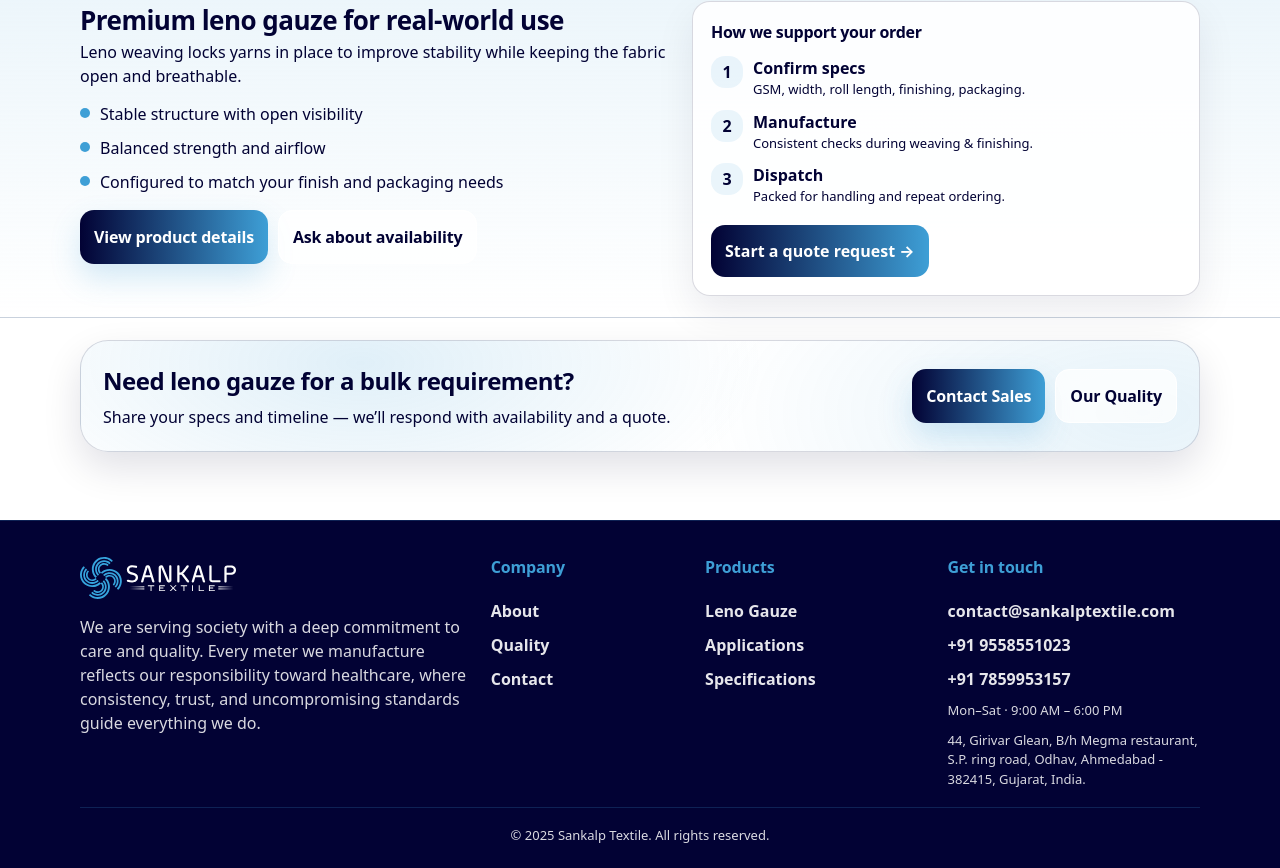
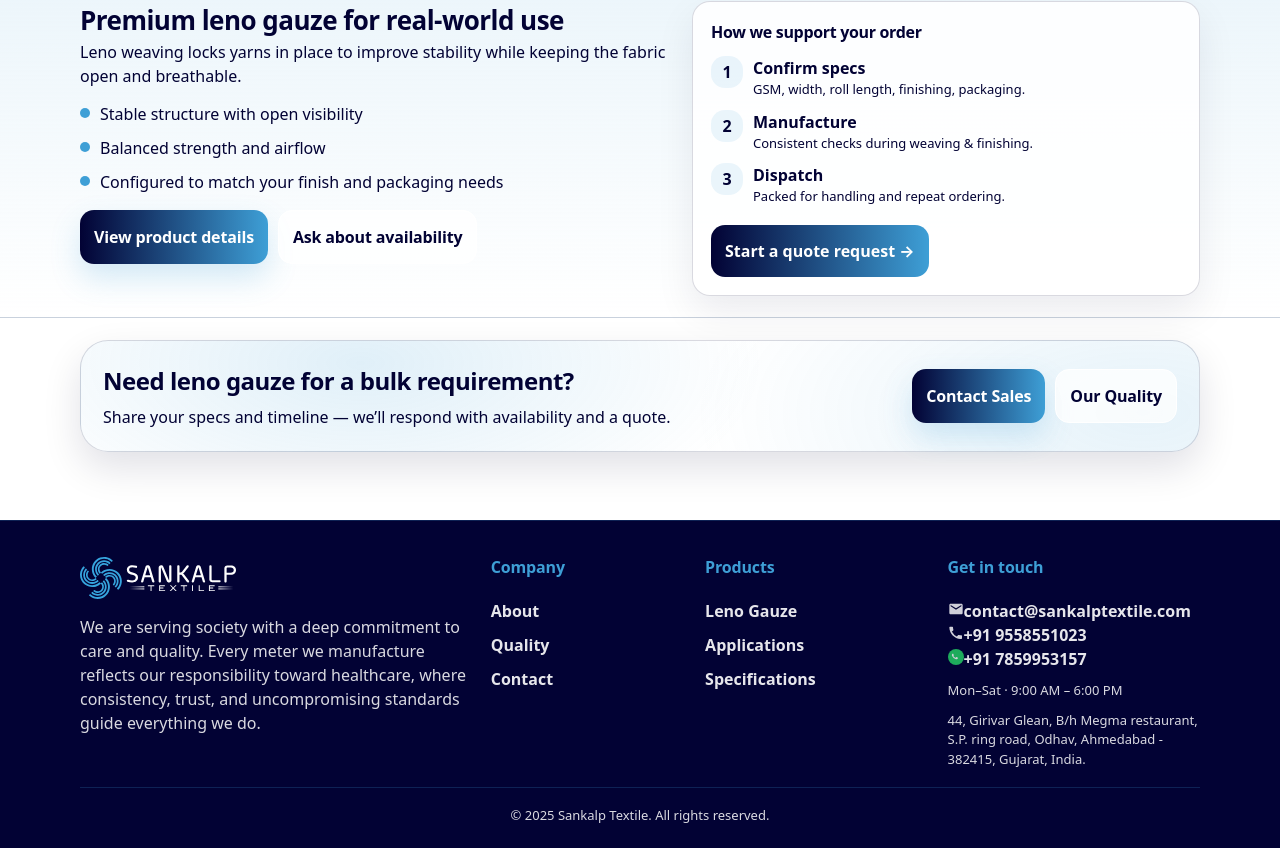
Before and after one commit to patelkevinn18-glitch/sankalp-textile, a React (Vite) app: page / in a window 1280 px wide. Shown: the part 1114-1982 px from the top of the page. Built offline with nearby package versions, Linux system fonts and the light colour scheme.

Commit message:
fix: enhance footer with contact links and icons; update quality control description

```diff
--- a/src/components/Footer.tsx
+++ b/src/components/Footer.tsx
@@ -41,15 +41,64 @@ export function Footer() {
 
         <div className="footerCol">
           <div className="footerHeading">Get in touch</div>
-          <a className="footerLink" href="mailto:contact@sankalptextile.com">
+         <div className="footerLinks">
+  {/* Email */}
+  <a
+    className="footerLink"
+    href="mailto:contact@sankalptextile.com?subject=Inquiry%20from%20Website"
+  >
+    <svg className="footerIcon" viewBox="0 0 24 24">
+      <path d="M20 4H4c-1.1 0-2 .9-2 2v12c0
+      1.1.9 2 2 2h16c1.1 0
+      2-.9 2-2V6c0-1.1-.9-2-2-2zm0
+      4-8 5-8-5V6l8 5 8-5v2z" />
+    </svg>
     contact@sankalptextile.com
   </a>
+
+  {/* Phone */}
   <a className="footerLink" href="tel:+919558551023">
+    <svg className="footerIcon" viewBox="0 0 24 24">
+      <path d="M6.62 10.79a15.05 15.05
+      0 006.59 6.59l2.2-2.2a1
+      1 0 011.01-.24c1.12.37
+      2.33.57 3.58.57a1
+      1 0 011 1v3.5a1
+      1 0 01-1 1C10.85
+      22 2 13.15 2
+      3.5a1 1 0 011-1H6.5a1
+      1 0 011 1c0
+      1.25.2 2.46.57
+      3.59a1 1 0 01-.25
+      1.01l-2.2 2.19z" />
+    </svg>
     +91 9558551023
   </a>
-          <a className="footerLink " href="tel:+917859953157">
+
+  {/* WhatsApp */}
+  <a
+    className="footerLink whatsapp"
+    href="https://wa.me/917859953157?text=Hello%20Sankalp%20Textile,%20I%20would%20like%20to%20inquire%20about%20your%20products."
+    target="_blank"
+    rel="noopener noreferrer"
+  >
+    <svg
+  className="footerIcon footerWhatsappIcon"
+  viewBox="0 0 32 32"
+  aria-hidden="true"
+>
+  <circle cx="16" cy="16" r="16" fill="#25D366" />
+
+  <path
+    fill="#ffffff"
+    d="M19.11 17.2c-.3-.15-1.77-.87-2.04-.97-.27-.1-.47-.15-.66.15-.2.3-.76.97-.93
+    1.17-.17.2-.34.22-.64.07-.3-.15-1.25-.46-2.38-1.48-.88-.78-1.48-1.75-1.65-2.05-.17-.3-.02-.46.13-.61.13-.13.3-.34.45-.5.15-.17.2-.3.3-.5.1-.2.05-.37-.02-.52-.07-.15-.66-1.6-.9-2.2-.24-.58-.48-.5-.66-.5h-.56c-.2 0-.52.07-.8.37-.27.3-1.04 1.02-1.04 2.48 0 1.45 1.07 2.86 1.22 3.06.15.2 2.1 3.2 5.08 4.49.71.3 1.27.48 1.7.62.71.22 1.36.19 1.87.11.57-.08 1.77-.72 2.02-1.42.25-.7.25-1.3.17-1.42-.08-.12-.27-.2-.57-.35z"
+  />
+</svg>
+
      +91 7859953157
   </a>
+</div>
           <div className="muted small">Mon–Sat · 9:00 AM – 6:00 PM</div>
           <div className="muted small">
             <a href="https://maps.app.goo.gl/3VtbFMingJXJovxe9" target="_blank" rel="noopener noreferrer">
--- a/src/index.css
+++ b/src/index.css
@@ -1106,6 +1106,34 @@ img {
   gap: 10px;
 }
 
+.footerLinkWithIcon {
+  display: inline-flex;
+  align-items: center;
+  gap: 10px;
+}
+
+.footerIcon {
+  width: 16px;
+  height: 16px;
+  fill: currentColor;
+  flex-shrink: 0;
+  opacity: 0.9;
+  margin-top: 2px;
+}
+
+.footerLink:hover .footerIcon {
+  opacity: 1;
+}
+
+.footerWhatsapp {
+  color: #25d366;
+}
+
+.footerWhatsapp:hover {
+  color: #3ae374;
+}
+
+
 .footerLink {
   color: var(--white);
   font-weight: 650;
--- a/src/pages/HomePage.tsx
+++ b/src/pages/HomePage.tsx
@@ -209,7 +209,7 @@ export function HomePage() {
               </div>
               <h3 className="cardTitle">Quality Control</h3>
               <p className="muted">
-                High quality yarn and strict weaving at every stage of production to ensure perfection.
+                High quality yarn and strict weaving at every stage of production to ensure perfection with Laboratory test.
               </p>
             </Reveal>
             <Reveal className="card">
```
Lines whose indentation alone changed are shown as unchanged.
